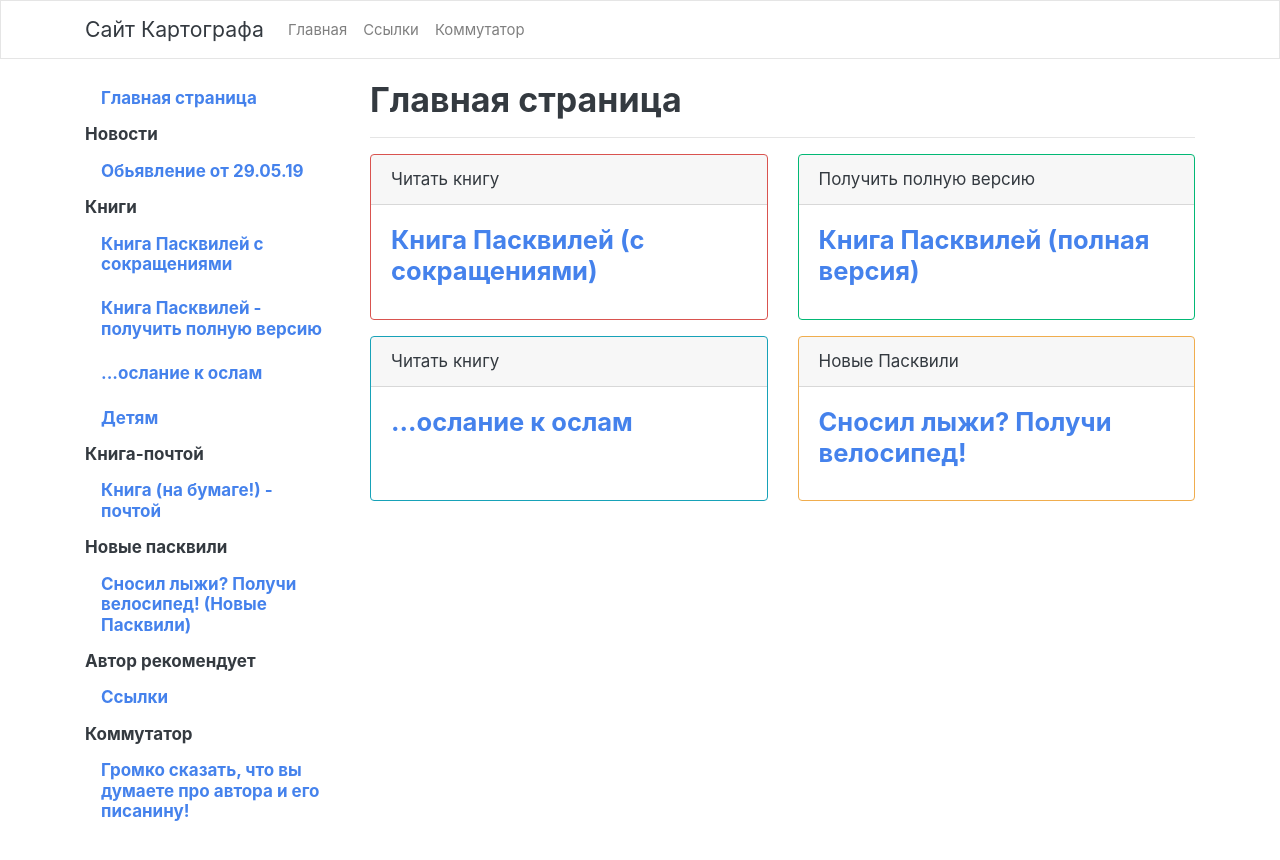
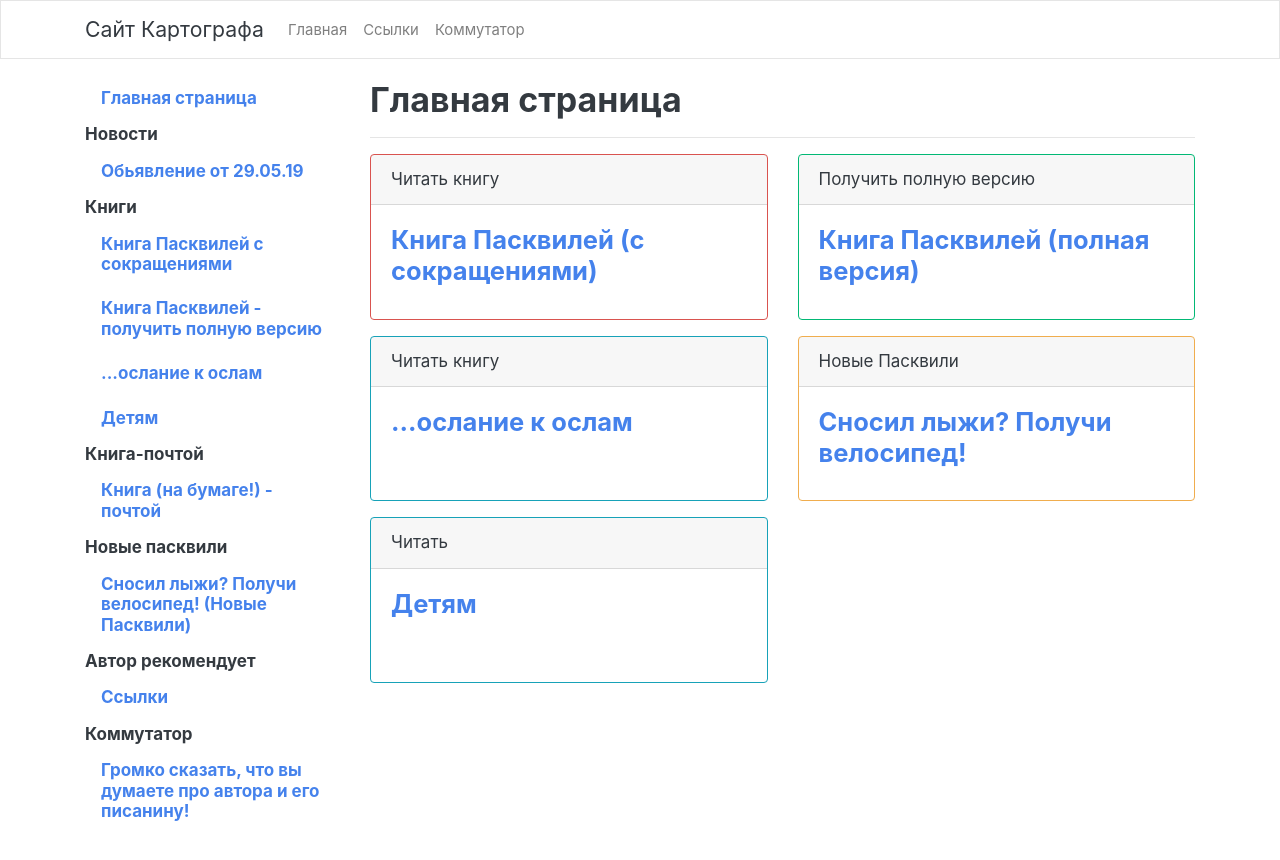
Before and after one commit to ngolosov/golosov.ru, a Jekyll site: the page built from index.html, in a window 1280 px wide. Shown: the top 860 px of the page. Built offline with Jekyll 4.4.1, drawn with Linux system fonts in a browser that asks for light colours.

Commit message:
Update index.html

```diff
--- a/index.html
+++ b/index.html
@@ -54,10 +54,25 @@ header: Главная страница
   </div>
 </div>
 </div>
+</div>
+
+<div class="row">
+				<div class="col-md-6">
+<div class="card border-info mb-3">
+  <div class="card-header">Читать</div>
+  <div class="card-body">
+    <h4 class="card-title"><a href="/detyam.html">Детям<br> <br></a></h4>
+
+  </div>
+</div>
+</div>
+
+
 
 				</div>
 
-                <!--/right-->
+
+	   <!--/right-->
             </div>
             <!--/row-->
         </div>
```
